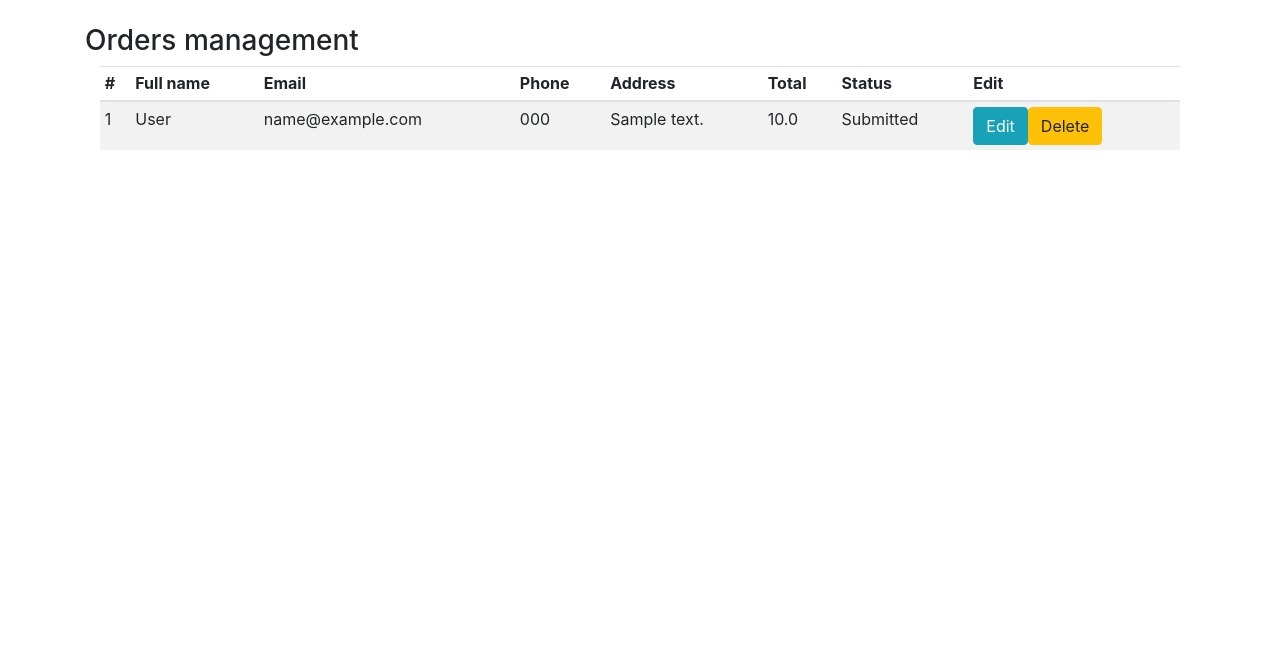
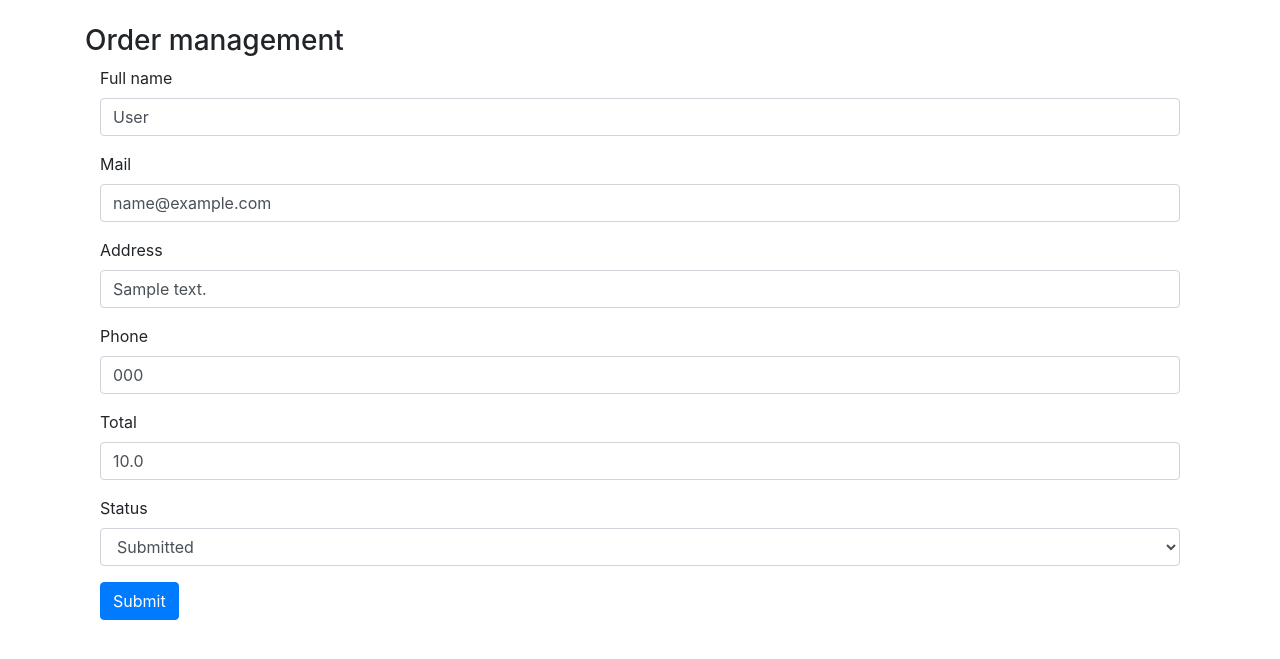
Before and after one commit to nlmtri/E-commerce-Website-Selling-Computer, a Django app: page /adminpage/orders?id=1&action=edit in a window 1280 px wide. Shown: the part 56-715 px from the top of the page. Run offline with Django 3.2, Linux system fonts and the light colour scheme; a user stored in the database is signed in; tables that the repository leaves empty hold one stand-in row (values such as "Sample post"); some libraries are stand-ins or nearby versions.

Commit message:
Admin page

```diff
--- a/Desktop/ecomm/ecommerce/adminpage/templates/adminpage/order-view.html
+++ b/Desktop/ecomm/ecommerce/adminpage/templates/adminpage/order-view.html
@@ -1,37 +1,42 @@
 {% extends 'adminpage/admin.html' %}
 {% load static %}
 {% block content %}
-	<h3>Users management</h3>
-	<div class="container">
-		<div class="table-responsive">
-            <table class="table table-striped table-sm">
-              <thead>
-                <tr>
-                  <th>#</th>
-                  <th>Full name</th>
-                  <th>Email</th>
-                  <th>Phone</th>
-                  <th>Address</th>
-                  <th>Total</th>
-                  <th>Status</th>
-                  <th>Edit</th>
-                </tr>
-              </thead>
-              <tbody>
-              	{% for order in orders %}
-                <tr>
-                  <td>{{order.id}}</td>
-                  <td>{{order.FullName}}</td>
-                  <td>{{order.Mail}}</td>
-                  <td>{{order.Phone}}</td>
-                  <td>{{order.Address}}</td>
-                  <td>{{order.Total}}</td>
-                  <td>{{order.Status}}</td>
-                  <td><a href="?id={{order.id}}&action=edit" class="btn btn-info">Edit</a><a href="?id={{order.id}}&action=delete" class="btn btn-warning">Delete</a></td>
-                </tr>
-              	{% endfor %}
-              </tbody>
-            </table>
-        </div>
+  <h3>Order management</h3>
+  <div class="container">
+    <form method="POST" enctype="multipart/form-data">
+      <div class="form-group">
+        <label>Full name</label>
+        <input name="name" class="form-control" value="{{order.FullName}}" >
+      </div>
+      <div class="form-group">
+        <label>Mail</label>
+        <input name="mail" class="form-control" value="{{order.Mail}}" >
+      </div>
+      <div class="form-group">
+        <label>Address</label>
+        <input name="address" class="form-control" value="{{order.Address}}" >
+      </div>
+      <div class="form-group">
+        <label>Phone</label>
+        <input name="phone" class="form-control" value="{{order.Phone}}" >
+      </div>
+      <div class="form-group">
+        <label>Total</label>
+        <input name="total" type="number" class="form-control" value="{{order.Total}}" >
+      </div>
+      <div class="form-group">
+        <label>Status</label>
+        <select class="form-control" name="cateid">
+            <option value="Submitted" {% if order.Status == 'Submitted' %} selected {% endif %}>Submitted</option>
+            <option value="Shipped" {% if order.Status == 'Shipped' %} selected {% endif %}>Shipped</option>
+            <option value="Delivered" {% if order.Status == 'Delivered' %} selected {% endif %}>Delivered</option>
+            <option value="Cancelled" {% if order.Status == 'Cancelled' %} selected {% endif %}>Cancelled</option>
+        </select>
+      </div>
+      <input type="hidden" name="id" value="{{pro.id}}">
+      <input type="hidden" name="action" value="{{action}}">
+      {% csrf_token %}
+      <button type="submit" class="btn btn-primary">Submit</button>
+    </form>
     </div>
 {% endblock content %}
--- a/Desktop/ecomm/ecommerce/adminpage/templates/adminpage/products.html
+++ b/Desktop/ecomm/ecommerce/adminpage/templates/adminpage/products.html
@@ -4,7 +4,7 @@
 	<h3>Products management</h3>
 	<div class="container">
     <div class="col text-right">
-      <a class="btn btn-primary" href="?=action=add" role="button">Add</a>
+      <a class="btn btn-primary" href="?action=add" role="button">Add</a>
     </div>
 		<div class="table-responsive">
             <table class="table table-striped table-sm">
--- a/Desktop/ecomm/ecommerce/adminpage/views.py
+++ b/Desktop/ecomm/ecommerce/adminpage/views.py
@@ -88,21 +88,41 @@ def users(request):
 @staff_member_required
 def products(request):
 	if(request.POST.get('action') == 'edit'):
-		cateid = request.POST.get('id')
+		proid = request.POST.get('id')
 		name = request.POST.get('name')
-		cate = Category.objects.get(id=cateid)
-		if(len(name)>0):
-			cate.Name = name
-		cate.save()
-		context = {'cate':cate,'action':'edit'}
-		return render(request, 'adminpage/category-view.html', context)
+		cateid = request.POST.get('cateid')
+		description = request.POST.get('description')
+		quantity = request.POST.get('quantity')
+		price = request.POST.get('price')
+		cateid = Category.objects.get(id=cateid)
+		pro = Product.objects.get(id=proid)
+
+		pro.ProductName=name
+		pro.Cate=cateid
+		pro.Description=description
+		pro.Quantity=quantity
+		pro.UnitPrice=price
+		try:
+			pro.ImgPath=request.FILES['img']
+		except:
+			...
+		pro.save()
+		categories = Category.objects.all()
+		context = {'pro':pro,'categories':categories,'action':'edit'}
+		return render(request, 'adminpage/product-view.html', context)
 	if(request.POST.get('action') == 'add'):
 		name = request.POST.get('name')
-		cate = Category(Name=name)
-		cate.save()
-		categories = Category.objects.all()
-		context = {'categories':categories}
-		return render(request, 'adminpage/categories.html', context)
+		cateid = request.POST.get('cateid')
+		description = request.POST.get('description')
+		quantity = request.POST.get('quantity')
+		price = request.POST.get('price')
+		img = request.FILES['img']
+		cateid = Category.objects.get(id=cateid)
+		pro = Product(ProductName=name,Cate=cateid,Description=description,Quantity=quantity,UnitPrice=price,ImgPath=img)
+		pro.save()
+		products = Product.objects.all()
+		context = {'products':products}
+		return render(request, 'adminpage/products.html', context)
 	if(request.GET.get('action') == 'edit'):
 		proid = request.GET.get('id')
 		pro = Product.objects.get(id=proid)
@@ -110,18 +130,64 @@ def products(request):
 		context = {'pro':pro,'categories':categories,'action':'edit'}
 		return render(request, 'adminpage/product-view.html', context)
 	if(request.GET.get('action') == 'add'):
-		context = {'cate':0,'action':'add'}
-		return render(request, 'adminpage/category-view.html', context)
+		categories = Category.objects.all()
+		context = {'pro':0,'categories':categories,'action':'add'}
+		return render(request, 'adminpage/product-view.html', context)
 	if(request.GET.get('action')=="delete"):
-		cateid = request.GET.get('id')
-		cate = Category.objects.get(id=cateid)
-		cate.delete()
+		proid = request.GET.get('id')
+		pro = Product.objects.get(id=proid)
+		pro.delete()
 	products = Product.objects.all()
 	context = {'products':products}
 	return render(request, 'adminpage/products.html', context)
 
 @staff_member_required
 def orders(request):
+	if(request.POST.get('action') == 'edit'):
+		proid = request.POST.get('id')
+		name = request.POST.get('name')
+		cateid = request.POST.get('cateid')
+		description = request.POST.get('description')
+		quantity = request.POST.get('quantity')
+		price = request.POST.get('price')
+		cateid = Category.objects.get(id=cateid)
+		pro = Product.objects.get(id=proid)
+
+		pro.ProductName=name
+		pro.Cate=cateid
+		pro.Description=description
+		pro.Quantity=quantity
+		pro.UnitPrice=price
+		try:
+			pro.ImgPath=request.FILES['img']
+		except:
+			...
+		pro.save()
+		categories = Category.objects.all()
+		context = {'pro':pro,'categories':categories,'action':'edit'}
+		return render(request, 'adminpage/order-view.html', context)
+	if(request.POST.get('action') == 'add'):
+		name = request.POST.get('name')
+		cateid = request.POST.get('cateid')
+		description = request.POST.get('description')
+		quantity = request.POST.get('quantity')
+		price = request.POST.get('price')
+		img = request.FILES['img']
+		cateid = Category.objects.get(id=cateid)
+		pro = Product(ProductName=name,Cate=cateid,Description=description,Quantity=quantity,UnitPrice=price,ImgPath=img)
+		pro.save()
+		products = Product.objects.all()
+		context = {'products':products}
+		return render(request, 'adminpage/orders.html', context)
+	if(request.GET.get('action') == 'edit'):
+		orderid = request.GET.get('id')
+		order = Order.objects.get(id=orderid)
+		context = {'order':order,'action':'edit'}
+		return render(request, 'adminpage/order-view.html', context)
+	if(request.GET.get('action')=="delete"):
+		orderid = request.GET.get('id')
+		order = Order.objects.get(id=orderid)
+		order.delete()
 	orders = Order.objects.all()
 	context = {'orders':orders}
 	return render(request, 'adminpage/orders.html', context)
```
Also changed, not shown: Desktop/ecomm/ecommerce/adminpage/templates/adminpage/product-view.html (+5 -3 lines), Desktop/ecomm/ecommerce/static/images/Gearshop-Intel-Core-i9-12900KF-2_JylmGGD.png (added), Desktop/ecomm/ecommerce/static/images/o_cung_ssd_samsung_870_evo_1tb_2.5_inch_sata_iii_bf01f24dcf8e49d9a4d0e81ecf7ca4a6_P19mKnQ.jpg (added).
